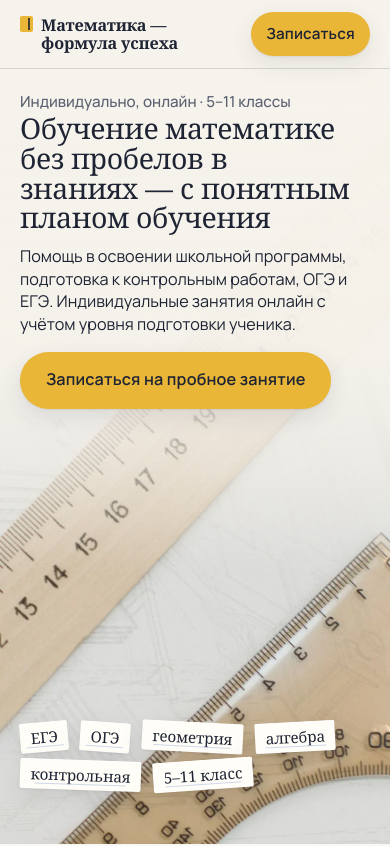
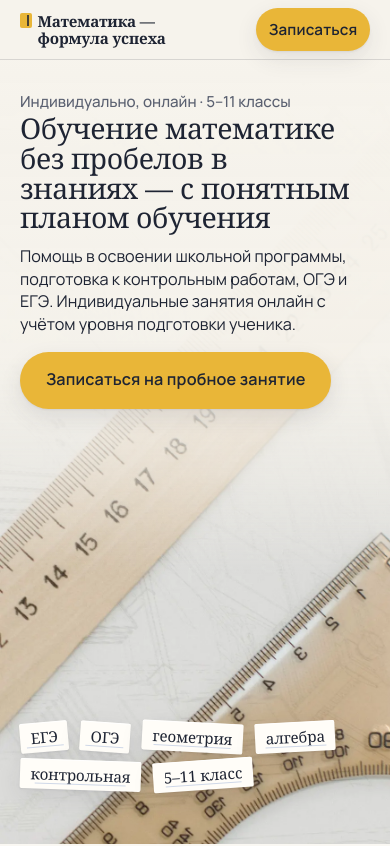
Before and after one commit to vladzan77/matematika-demo, a plain HTML site: page index.html in a window 390 px wide. Shown: the top 846 px of the page. Drawn offline with Linux system fonts and the light colour scheme; a web font is replaced by a local one.

Commit message:
Телефон: вёрстка выдерживает увеличенный текст (Telegram)

```diff
--- a/index.html
+++ b/index.html
@@ -350,6 +350,27 @@
     .foot { grid-template-columns: 1fr; margin-top: var(--v-8); }
     .foot__nav ul { flex-direction: column; gap: 0; }
   }
+
+  /* ---- телефон и крупный текст ------------------------------------------------
+     Встроенные браузеры (например, Telegram на Android) по системной настройке увеличивают
+     только буквы, а не страницу целиком. Раскладка должна это выдерживать: ничего не запрещаем,
+     а даём тексту место. Только до 600px – планшет и компьютер не затрагиваются. */
+  @media (max-width: 600px) {
+    /* кнопки: длинная надпись переносится на вторую строку, а не уходит за край экрана */
+    .v-page main .v-btn { white-space: normal; max-width: 100%; text-align: center; }
+    /* шапка: чуть меньше кегль названия и отступы, чтобы название оставалось в две строки */
+    .bar { padding-block: var(--v-2); gap: var(--v-2); }
+    .bar__mark { font-size: var(--v-t-sm); gap: .35em; }
+    .bar .v-btn { padding: .6rem .8rem; }
+    /* первый экран: текст и наклейки в одной колонке – наклейки всегда ниже текста, не поверх.
+       --bar-h – реальная высота шапки (ставит скрипт внизу); при обычном тексте отступ прежний, 5.6rem */
+    #top [data-v-stage] { display: flex; flex-direction: column; }
+    #top .hero__copy { position: relative; inset: auto; order: 1; flex: none; margin: max(5.6rem, calc(var(--bar-h, 0px) + 1.3rem)) var(--v-gutter) 0; }
+    #top .tags { position: relative; inset: auto; order: 2; flex: none; margin: auto var(--v-gutter) 6.5vh; padding-top: var(--v-4); }
+    /* план: колонка недель в em – растёт вместе с текстом, «Недели 2–3» не наезжают на этап */
+    .stages li { grid-template-columns: 6em 1fr; }
+    .plan { padding-top: max(5rem, calc(var(--bar-h, 0px) + .7rem)); }
+  }
 </style>
 </head>
 <body>
@@ -674,6 +695,28 @@
   }
   Vibe.mount(document.querySelector('.v-page'));
 
+  // Телефон и крупный текст: высота шапки – в переменную --bar-h (от неё отступ первого экрана и плана).
+  // Наклейки, которым не хватило места под текстом, прячем целиком, чтобы не торчали обрезанными у края экрана.
+  (function () {
+    var page = document.querySelector('.v-page'), bar = document.querySelector('.bar');
+    var stage = document.querySelector('#top [data-v-stage]'), tags = document.querySelector('#top .tags');
+    var phone = window.matchMedia('(max-width: 600px)');
+    function fit() {
+      page.style.setProperty('--bar-h', bar.offsetHeight + 'px');
+      var limit = stage.clientHeight;
+      Array.prototype.forEach.call(tags.children, function (t) {
+        t.style.visibility = phone.matches && tags.offsetTop + t.offsetTop + t.offsetHeight > limit ? 'hidden' : '';
+      });
+    }
+    fit();
+    if ('ResizeObserver' in window) {
+      var ro = new ResizeObserver(fit);
+      ro.observe(bar); ro.observe(stage); ro.observe(document.querySelector('#top .hero__copy'));
+    }
+    window.addEventListener('resize', fit);
+    if (document.fonts) document.fonts.ready.then(fit);
+  })();
+
   // Демо-форма записи: только показывает сообщение. Ничего не отправляет (нет fetch/action),
   // не сохраняет (нет localStorage/cookie) и очищает поля.
   (function () {
```
